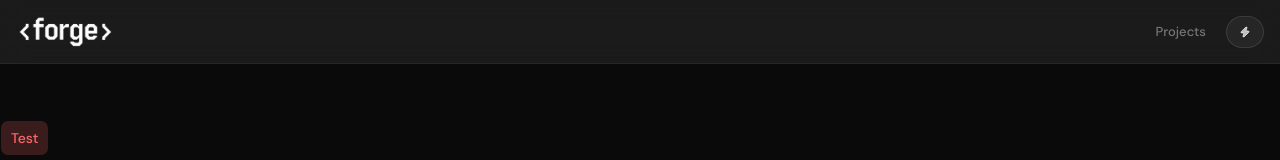
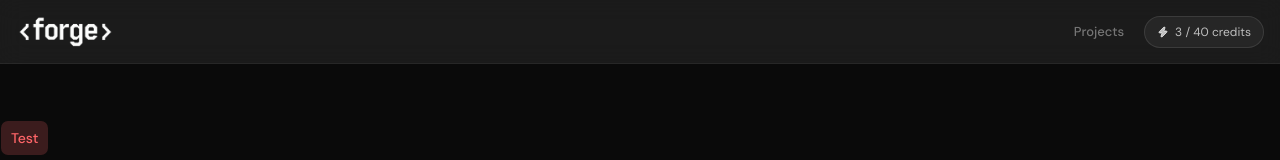
Before and after one commit to moonspark78/ai-app-builder, a Next.js app: page / in a window 1280 px wide. Shown: the top 160 px of the page. Built offline with nearby package versions, Linux system fonts and the light colour scheme.

Commit message:
:art: working on the Header.tsx  :art:

```diff
--- a/components/Header.tsx
+++ b/components/Header.tsx
@@ -27,6 +27,7 @@ const Header = () => {
 
           <span className="inline-flex h-8 items-center gap-1.5 rounded-full border border-white/10 bg-white/5 px-3 text-xs text-white/70">
             <Zap className="h-3 w-3 fill-white/70"/>
+            3 / 40 credits
           </span>
         </div>
       </nav>
```
